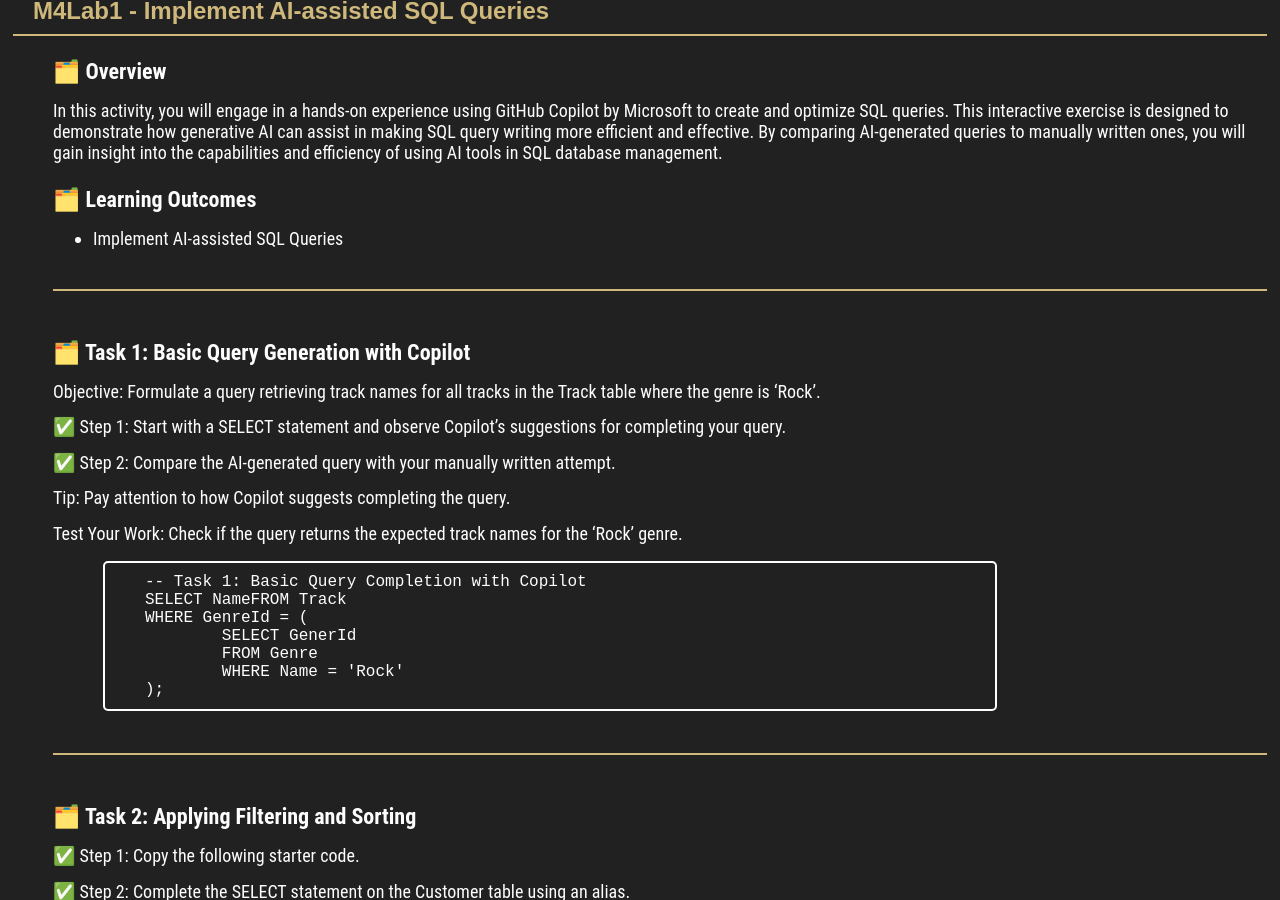
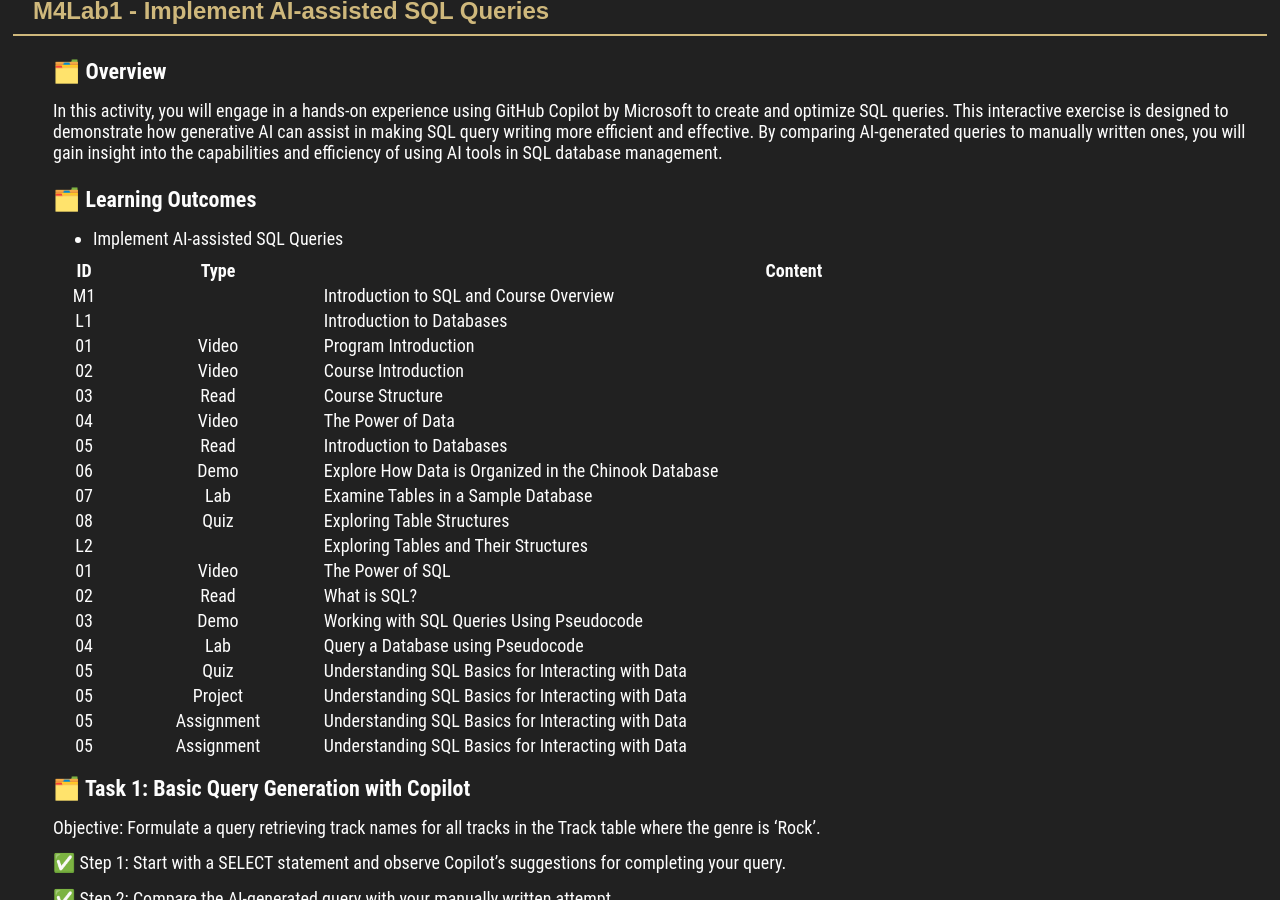
Before and after one commit to milanfx/milanfx.github.io, a Jekyll site: the page built from M1-Lab1.md, in a window 1280 px wide and 900 px high, scrolled down 215 px. Built offline with Jekyll 4.4.1, drawn with Linux system fonts in a browser that asks for light colours.

Commit message:
Update and rename M1-Lab1-Examine_Tables_in_a_Sample_Database.md to M1-Lab1.md

```diff
--- a/M1-Lab1-Examine_Tables_in_a_Sample_Database.md
+++ b/M1-Lab1.md
@@ -14,7 +14,28 @@ In this activity, you will engage in a hands-on experience using GitHub Copilot
 
 - Implement AI-assisted SQL Queries
 
----
+|ID|Type|Content|
+|:-:|:-:|-|
+|M1||Introduction to SQL and Course Overview|
+|L1||Introduction to Databases|
+|01|Video|Program Introduction|
+|02|Video|Course Introduction|
+|03|Read|Course Structure|
+|04|Video|The Power of Data|
+|05|Read|Introduction to Databases|
+|06|Demo|Explore How Data is Organized in the Chinook Database|
+|07|Lab|Examine Tables in a Sample Database|
+|08|Quiz|Exploring Table Structures|
+|L2||Exploring Tables and Their Structures|
+|01|Video|The Power of SQL|
+|02|Read|What is SQL?|
+|03|Demo|Working with SQL Queries Using Pseudocode|
+|04|Lab|Query a Database using Pseudocode|
+|05|Quiz|Understanding SQL Basics for Interacting with Data|
+|05|Project|Understanding SQL Basics for Interacting with Data|
+|05|Assignment|Understanding SQL Basics for Interacting with Data|
+|05|Assignment|Understanding SQL Basics for Interacting with Data|
+|----|---------------|---------------------------------------------------------------------------------------------------------|
 
 #### 🗂️ Task 1: Basic Query Generation with Copilot
 
```
